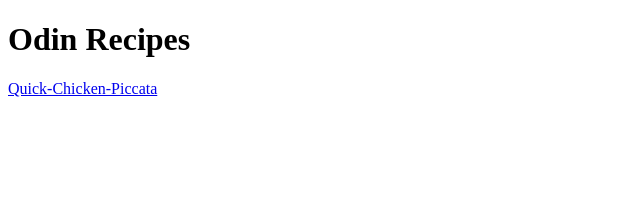
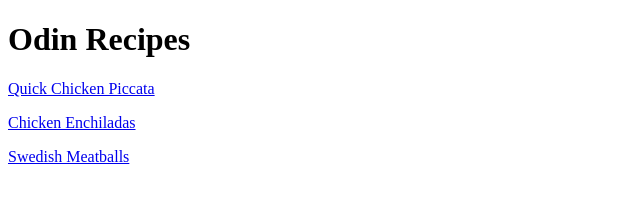
Before and after one commit to Katthaj/odin-recipes, a plain HTML site: page index.html in a window 1280 px wide. Shown: the whole page, without its empty margins (0-640 px from the left). Drawn offline with Linux system fonts and the light colour scheme.

Commit message:
Added Swedish Meatballs and Chicken Enchiladas to Index

```diff
--- a/index.html
+++ b/index.html
@@ -9,6 +9,8 @@
 <body>
     <h1>Odin Recipes</h1>
 
-    <a href="recipes/Quick-Chicken-Piccata.html">Quick-Chicken-Piccata</a>
+    <a href="recipes/Quick-Chicken-Piccata.html">Quick Chicken Piccata</a>
+    <p><a href="recipes/Chicken-Enchiladas.html">Chicken Enchiladas</a></p>
+    <p><a href="recipes/Swedish-Meatballs.html">Swedish Meatballs</a></p>
 </body>
 </html>
```
